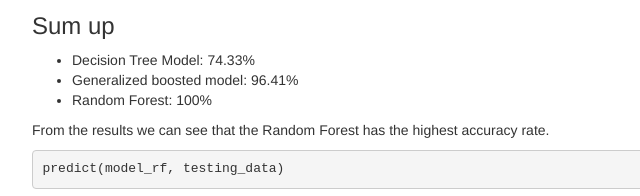
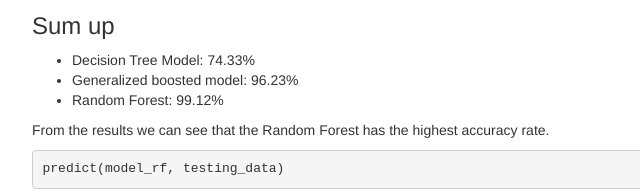
Before and after one commit to CronExdb/CronExdb.github.io, a plain HTML site: page index.html in a window 1280 px wide. Shown: the part 4178-4374 px from the top of the page, 153-793 px from the left. Drawn offline with nearby package versions, Linux system fonts and the light colour scheme; some packages are replaced by stand-ins of ours.

Commit message:
Update index.html

```diff
--- a/index.html
+++ b/index.html
@@ -514,8 +514,8 @@ confusionMatrix(prediction_rf, as.factor(train_test$classe))</code></pre>
 <h3>Sum up</h3>
 <ul>
 <li>Decision Tree Model: 74.33%</li>
-<li>Generalized boosted model: 96.41%</li>
-<li>Random Forest: 100%</li>
+<li>Generalized boosted model: 96.23%</li>
+<li>Random Forest: 99.12%</li>
 </ul>
 <p>From the results we can see that the Random Forest has the highest
 accuracy rate.</p>
```
